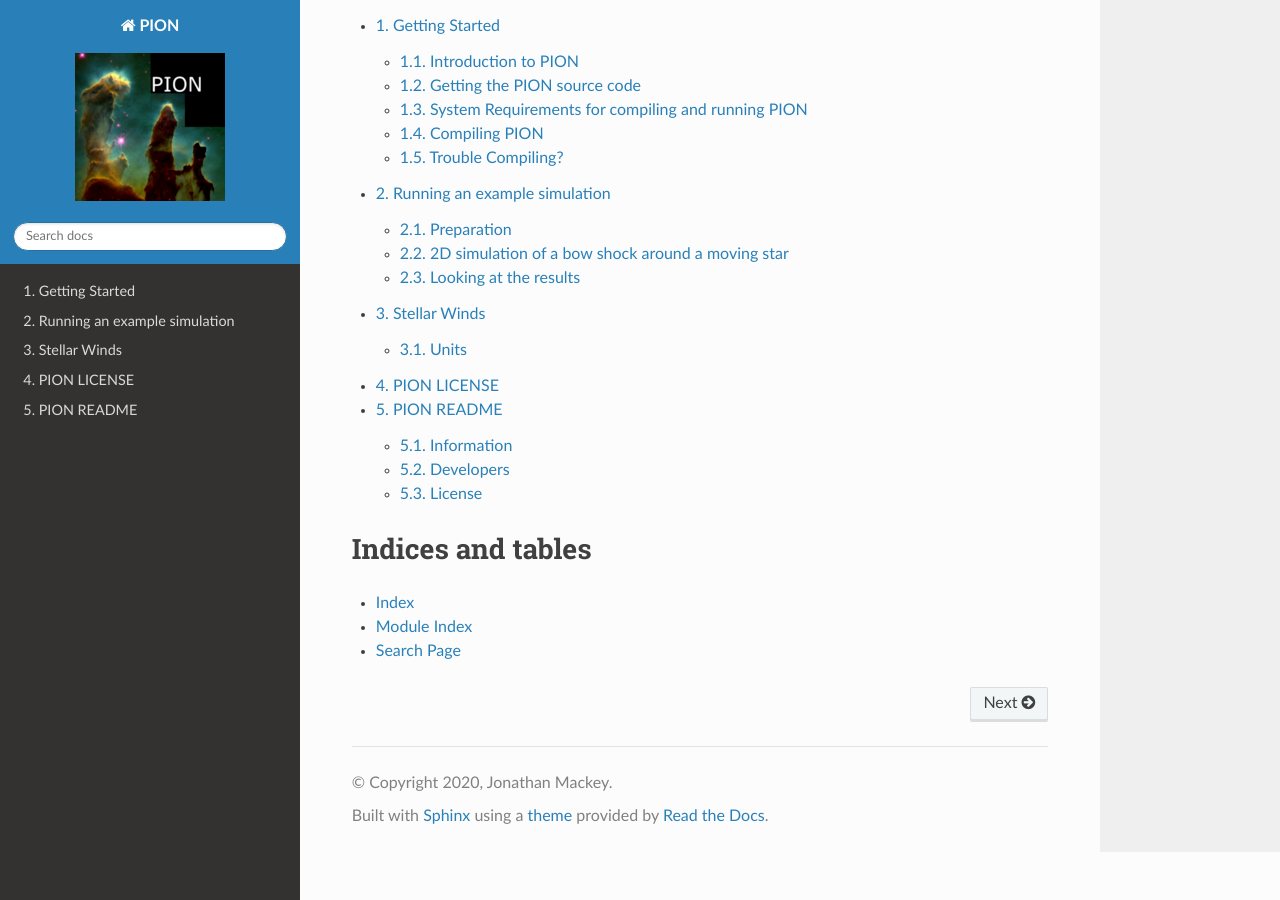
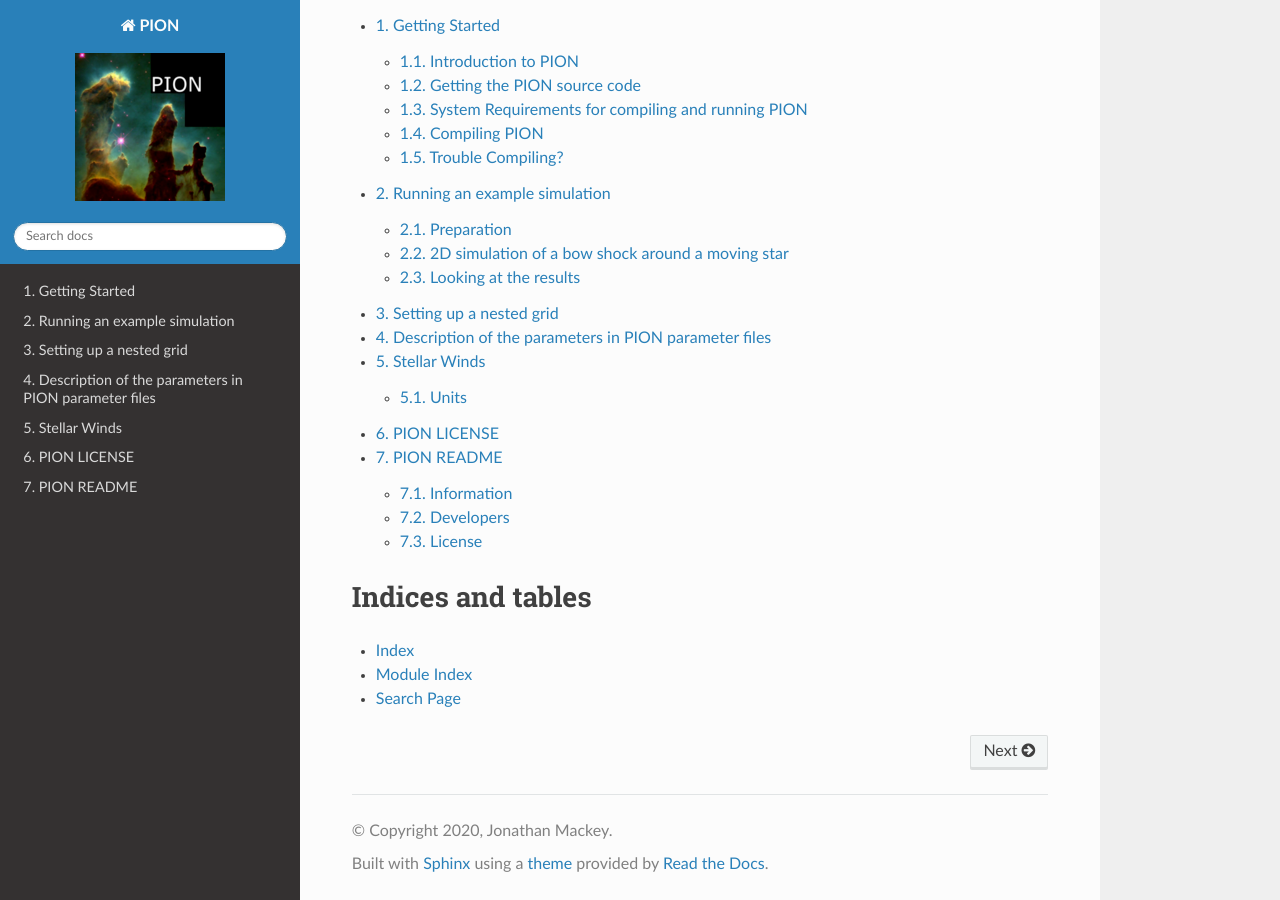
Before and after one commit to jmackey-astro/pion-docs, a Sphinx documentation site: the page built from docs/source/index.rst, in a window 1280 px wide and 900 px high, scrolled down 634 px. Built offline with Sphinx 7.4.7 and the Read the Docs theme 2.0.0, drawn with Linux system fonts in a browser that asks for light colours.

Commit message:
added stubs for more documentation.

```diff
--- a/docs/source/index.rst
+++ b/docs/source/index.rst
@@ -24,6 +24,8 @@ Guide
 
   getting_started.rst
   example_sim.rst
+  nested_grid.rst
+  parameter-file.rst
   stellar_winds.rst
   usage/license.rst
   usage/readme.rst
--- /dev/null
+++ b/docs/source/nested_grid.rst
@@ -0,0 +1,7 @@
+
+.. _nested-grid:
+
+Setting up a nested grid
+==============================
+
+How to set up a nested grid.
--- /dev/null
+++ b/docs/source/parameter-file.rst
@@ -0,0 +1,7 @@
+
+.. _parameter-file:
+
+Description of the parameters in PION parameter files
+=====================================================
+
+divide up parameters by topic and describe them in tables.
```
